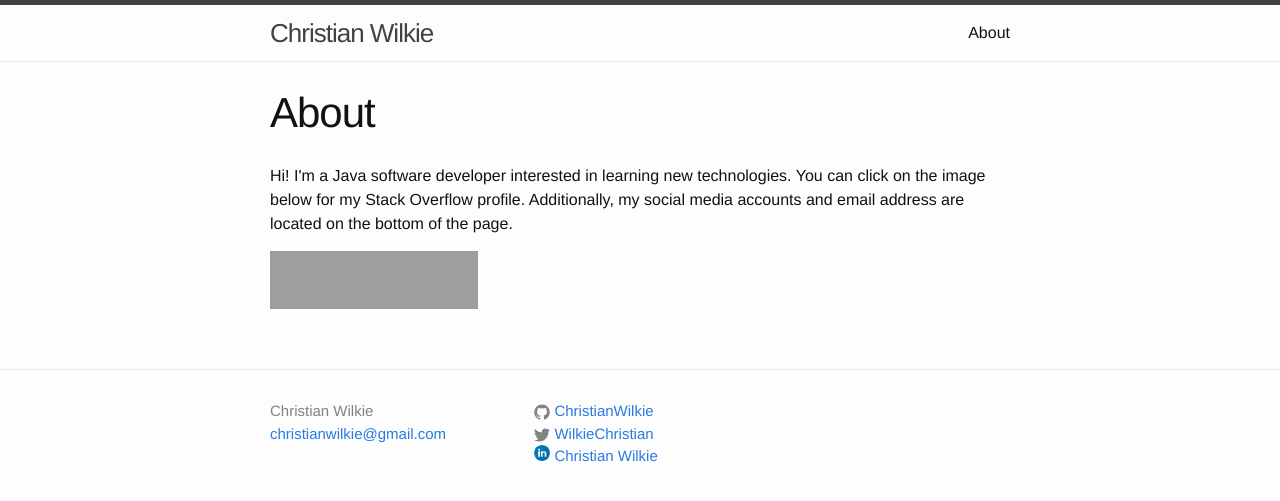
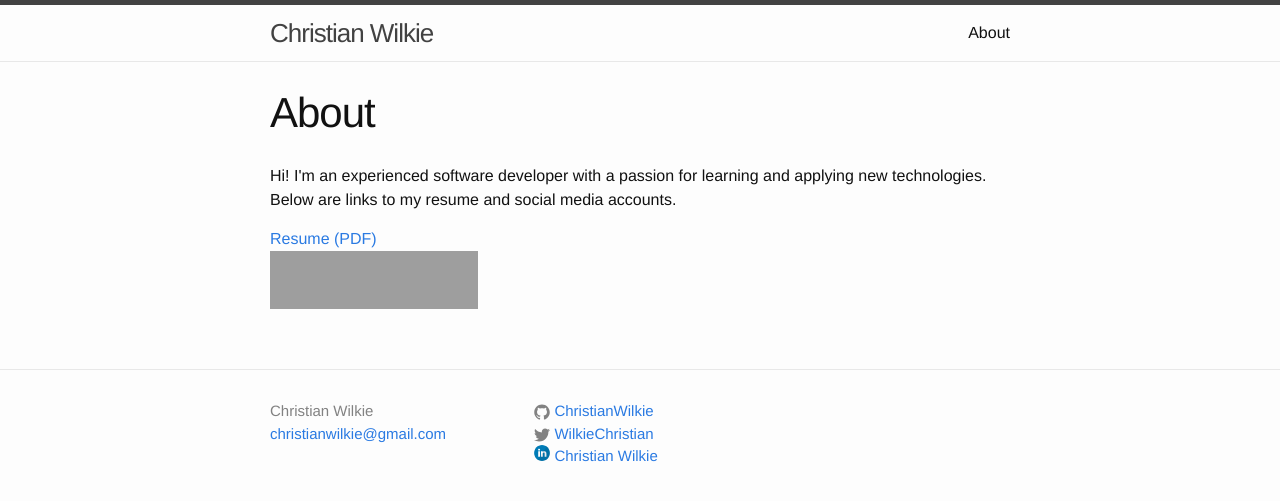
Before and after one commit to ChristianWilkie/ChristianWilkie.github.io, a Jekyll site: the page built from about.md, in a window 1280 px wide. Shown: the top 501 px of the page. Built offline with Jekyll 4.4.1, drawn with Linux system fonts in a browser that asks for light colours; comment, search, counter and statistics services are not loaded; grey boxes are pictures that could not be loaded.

Commit message:
about page update

```diff
--- a/about.md
+++ b/about.md
@@ -4,8 +4,14 @@ title: About
 permalink: /about/
 ---
 <div class="about-info">
-    <p>Hi! I'm a Java software developer interested in learning new technologies. You can click on the image below for my Stack Overflow profile. Additionally, my social media accounts and email address are located on the bottom of the page.</p>
-    <a href="http://stackoverflow.com/users/657205/christian-wilkie">
+    <p>Hi! I'm an experienced software developer with a passion for learning and applying new technologies. Below are links to my resume and social media accounts.</p>
+    <div>
+    	<a href="../assets/wilkieresume20220113.pdf">Resume (PDF)</a>
+    </div>
+    <div>
+        <a href="http://stackoverflow.com/users/657205/christian-wilkie">
     <img src="http://stackoverflow.com/users/flair/657205.png" width="208" height="58" alt="profile for Christian Wilkie at Stack Overflow, Q&amp;A for professional and enthusiast programmers" title="profile for Christian Wilkie at Stack Overflow, Q&amp;A for professional and enthusiast programmers">
     </a>
+    </div>
+
 </div>
```
Also changed, not shown: 1 other file.
